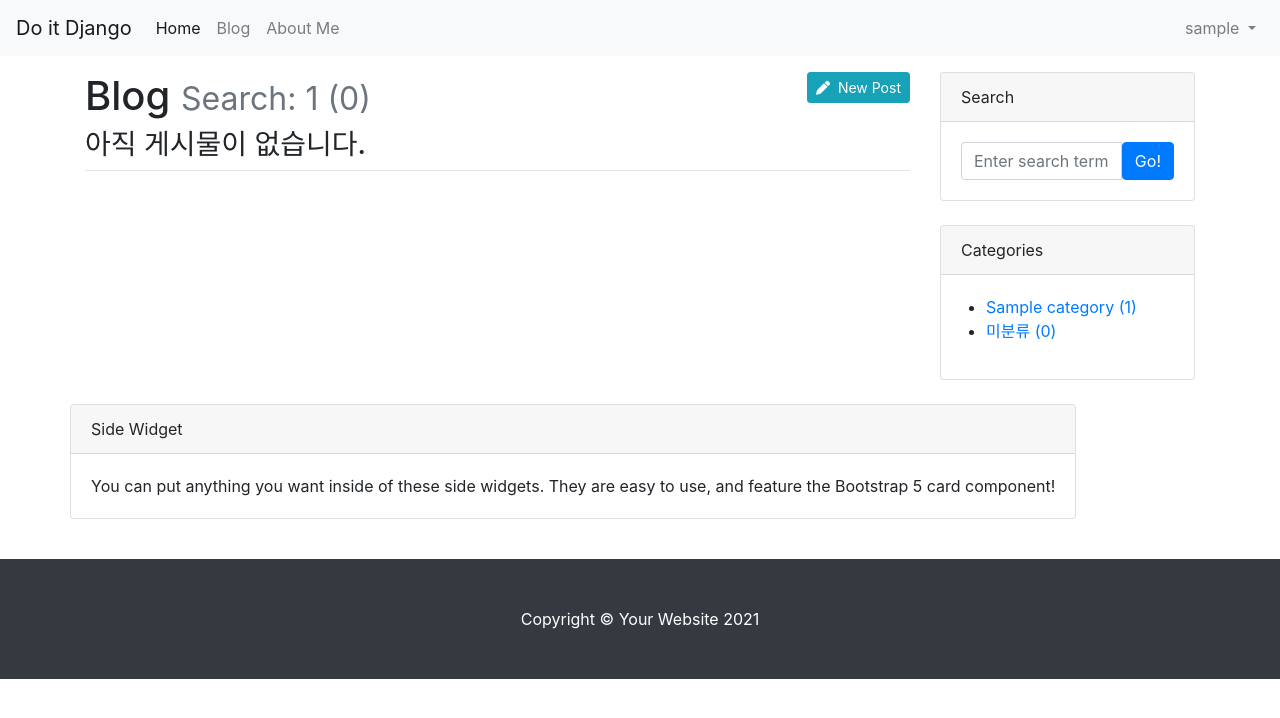
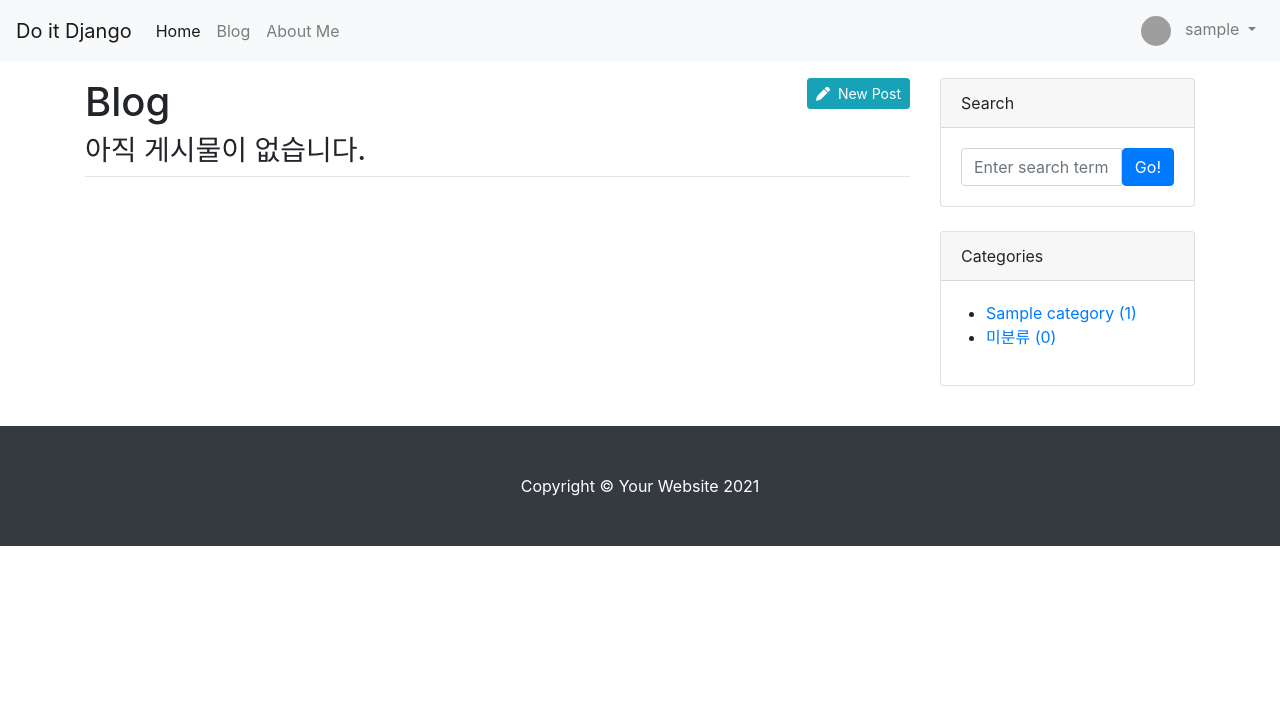
Before and after one commit to zmfpdl64/django_woojin_web, a Django app: page /blog/search/1/ in a window 1280 px wide. Shown: the top 718 px of the page. Run offline with Django 4.2, Linux system fonts and the light colour scheme; a user stored in the database is signed in; tables that the repository leaves empty hold one stand-in row (values such as "Sample post"); some libraries are stand-ins or nearby versions; grey boxes are pictures that could not be loaded.

Commit message:
사용자 아바타 보여주기

```diff
--- a/blog/models.py
+++ b/blog/models.py
@@ -71,3 +71,9 @@ class Comment(models.Model):
 
     def get_absolute_url(self):
         return f'{self.post.get_absolute_url()}#comment-{self.pk}'
+
+    def get_avatar_url(self):
+        if self.author.socialaccount_set.exists():
+            return self.author.socialaccount_set.first().get_avatar_url()
+        else:
+            return f'https://doitdjango.com/avatar/id/521/3a0724f045e8b161/svg/{ self.author.email }'
--- a/blog/templates/blog/base.html
+++ b/blog/templates/blog/base.html
@@ -46,10 +46,6 @@
                 </div>
             </div>
         </div>
-        <div class="card mb-4">
-            <div class="card-header">Side Widget</div>
-            <div class="card-body">You can put anything you want inside of these side widgets. They are easy to use, and feature the Bootstrap 5 card component!</div>
-        </div>
     </div>
 </div>
 
--- a/blog/templates/blog/navbar.html
+++ b/blog/templates/blog/navbar.html
@@ -21,7 +21,13 @@
       {% if user.is_authenticated %}
       <li class="nav-item dropdown">
         <a class="nav-link dropdown-toggle" href="#" id="navbarDropdownMenuLink" role="button" data-toggle="dropdown" aria-expanded="false">
-         {{ user.username }}
+        {% if user.socialaccount_set.all.0.get_avatar_url %}
+          <img class="rounded-circle" width="25px" src="{{ user.socialaccount_set.all.0.get_avatar_url }}" alt="">
+        {% else %}
+          <img class="rounded-circle" src='https://doitdjango.com/avatar/id/521/3a0724f045e8b161/svg/{{ user.email }}' width="30px" height="30px">
+        {% endif %}
+        &nbsp;
+        {{ user.username }}
         </a>
          <div class="dropdown-menu" aria-labelledby="navbarDropdownMenuLink">
              <a class="dropdown-item" href="/accounts/logout/">Log Out</a>
--- a/blog/views.py
+++ b/blog/views.py
@@ -206,7 +206,7 @@ class PostSearch(PostList):
         ).distinct()
         return post_list
 
-    def get_context_data(self, **kwargs):
+    def get_avatar_url(self, **kwargs):
         context = super(PostSearch, self).get_context_data()
         q = self.kwargs['q']
         context['search_info'] =  f'Search: {q} ({self.get_queryset().count()})'
```
Also changed, not shown: blog/templates/blog/post_detail.html (+5 -8 lines).
